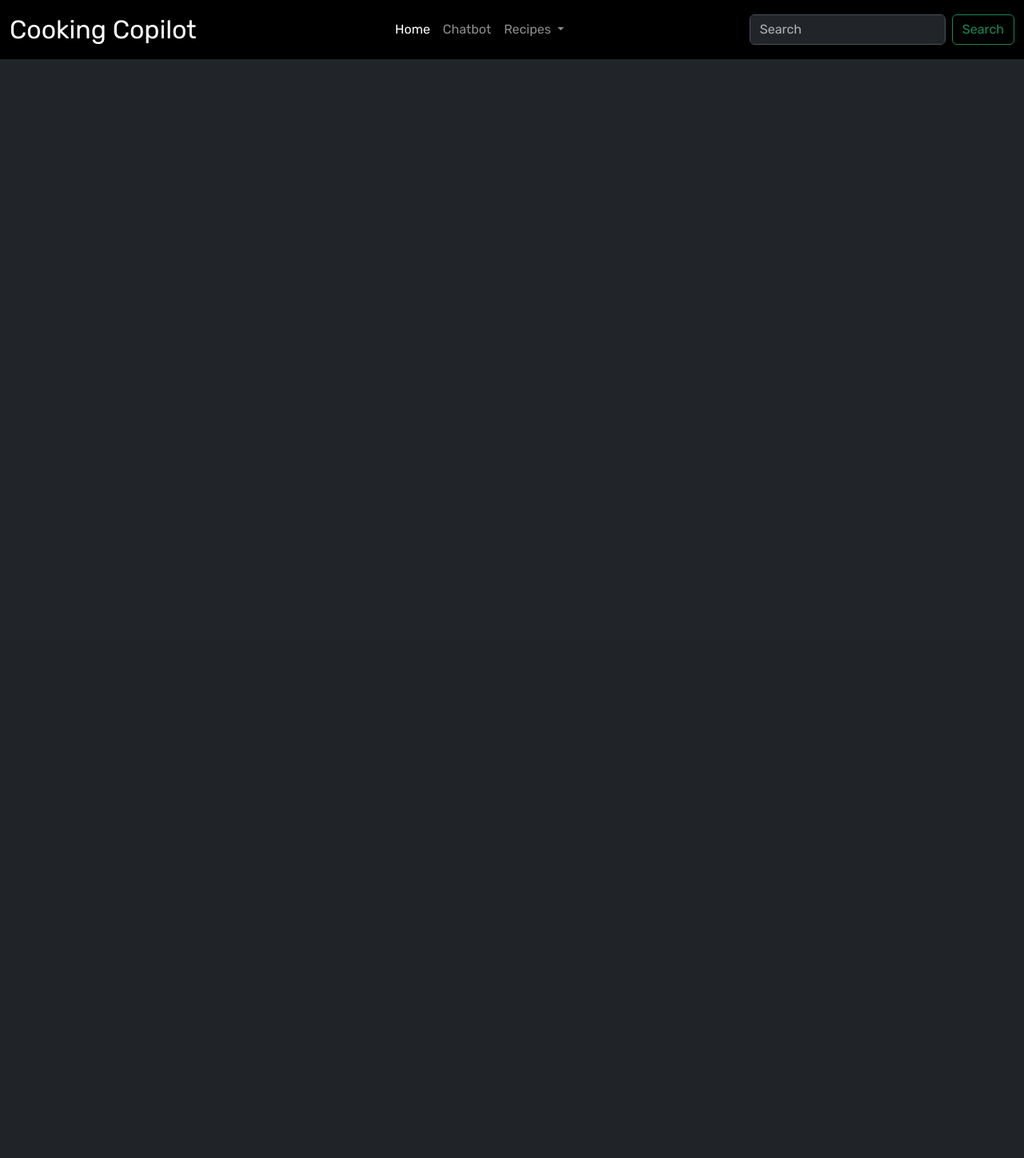
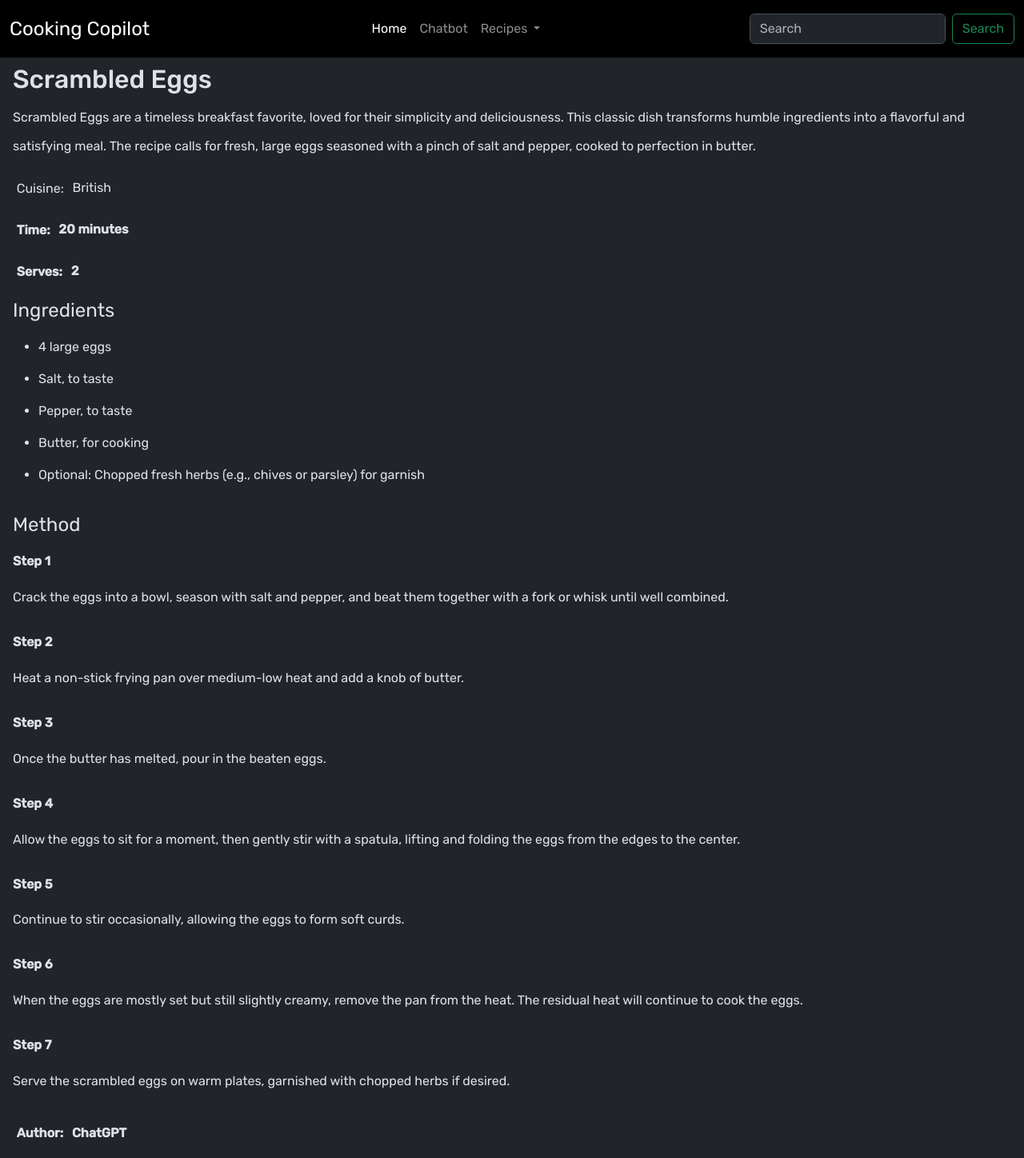
Before and after one commit to sbains2303/AI-Chatbots, a Flask app: page /scrambled-eggs in a window 1280 px wide. Shown: the whole page at 80% size. Before the commit the page ends 74 px from the top, so only its background shows below. Run offline with Flask 3, Linux system fonts and the light colour scheme.

Commit message:
Recipe pages added
Added new page for users to add new recipes in form and created base jinja2 template for recipe pages as well as example recipes.

```diff
--- a/code/website/app.py
+++ b/code/website/app.py
@@ -1,19 +1,33 @@
 from flask import Flask, render_template
+import yaml
 
 app = Flask(__name__, static_url_path='/static')
 
 @app.route('/')
-def index():
-    return render_template("index.html")
+def home():
+    return render_template("layout.html")
+
+with open("templates/scrambled-eggs-content.yaml", "r") as file:
+    scrambled_eggs_content = yaml.safe_load(file)
+
+@app.route('/scrambled-eggs')
+def scrambledEggs():
+    return render_template("recipes.html", **scrambled_eggs_content)
+
+with open("templates/chicken-korma.yaml", "r") as file:
+    chicken_korma_content = yaml.safe_load(file)
 
 @app.route('/chicken-korma')
 def chickenKorma():
-    return render_template("chicken-korma.html")
+    return render_template("recipes.html", **chicken_korma_content)
 
-@app.route('/scrambled-eggs')
-def scrambledEggs():
-    return render_template("scrambled-eggs.html")
+with open("templates/salmon-fishcakes-content.yaml", "r") as file:
+    salmon_fishcakes_content = yaml.safe_load(file)
 
 @app.route('/salmon-fishcakes')
 def salmonFishcakes():
-    return render_template("salmon-fishcakes.html")
+    return render_template("recipes.html", **salmon_fishcakes_content)
+
+@app.route('/new-recipe')
+def newRecipe():
+    return render_template("new-recipe.html")
--- a/code/website/static/css/style.css
+++ b/code/website/static/css/style.css
@@ -6,10 +6,9 @@ body {
     font-family: var(--bs-body-font-family);
 }
 
-/* If you want to specify the font for specific elements within the navbar */
 .navbar .navbar-brand {
     font-family: var(--bs-body-font-family);
-    font-size: 2rem;
+    font-size: 1.5rem;
 }
 
 .navbar .navbar-nav .nav-link {
@@ -26,3 +25,124 @@ body {
     font-size: 1.5rem;
     text-align: center;
 }
+
+.page-content{
+    margin-left: 1rem;
+    font-size: 1.5rem;
+}
+
+h2 {
+    margin-top: 0.5rem;
+}
+
+.title{
+    display:inline-block;
+}
+
+.label {
+  padding:0.3rem;
+  font-size: 1rem;
+}
+
+.bold {
+    font-weight: bold;
+}
+
+.content {
+    font-size: 1rem;
+}
+
+.lists {
+    font-size: 1rem;
+    padding-bottom:1rem;
+}
+
+.step {
+    font-weight: bold;
+    font-size: 1rem;
+    padding-bottom:0.3rem;
+}
+
+.description {
+    line-height: 1;
+}
+
+.input:hover {
+  box-shadow:0 0 5px 0.5px white;
+}
+
+.input, textarea {
+  font-family:inherit;
+  font-size: 1rem;
+}
+
+.input {
+      border:none;
+      min-height: 1rem;
+      min-width: 5rem;
+      border-radius:10px;
+}
+
+.inputdesc {
+    border: none;
+    min-height: 100px;
+    min-width: 5rem;
+    border-radius: 10px;
+    font-family: inherit;
+    font-size: 10px;
+}
+
+.inputdesc:hover {
+    box-shadow: 0 0 5px 0.5px white;
+}
+
+textarea {
+    resize: none;
+}
+
+.button {
+    background-color: #4caf50;
+    color: #fff;
+    padding: 10px 20px;
+    font-size: 16px;
+    border: none;
+    border-radius: 5px;
+    cursor: pointer;
+    margin-bottom: 3rem;
+}
+
+.button:hover {
+    background-color: #45a049;
+}
+
+.buttonFile {
+    padding: 10px;
+    border: 1px solid #ccc;
+    border-radius: 5px;
+    font-size: 16px;
+    margin-bottom: 1rem;
+    background-color: #595F58;
+  }
+
+.buttonFile::-webkit-file-upload-button {
+    visibility: hidden;
+}
+
+.buttonFile::before {
+    content: 'Select a file';
+    display: inline-block;
+    background-color: #3498db;
+    color: #fff;
+    border: 1px solid #3498db;
+    border-radius: 5px;
+    padding: 8px 12px;
+    cursor: pointer;
+}
+
+.buttonFile::after {
+    content: 'File selected: ' attr(data-file-name);
+    display: block;
+    margin-top: 10px;
+    font-size: 14px;
+    color: #333;
+}
--- /dev/null
+++ b/code/website/templates/chicken-korma.yaml
@@ -0,0 +1,34 @@
+title: "Chicken Korma"
+Cuisine: "Indian"
+Time: "1 hour"
+Serves: "4"
+Description: |
+  Chicken Korma is a rich and flavorful Indian dish made with succulent pieces of chicken simmered in a creamy, aromatic curry. This royal dish is a perfect blend of spices, yogurt, and nuts, creating a dish that's both mild and indulgent.
+
+ingredient_list:
+  - "500g boneless, skinless chicken, cut into cubes"
+  - "1 cup plain yogurt"
+  - "1 cup chopped onions"
+  - "1/2 cup cashews, soaked in water"
+  - "2 tablespoons ghee or cooking oil"
+  - "1 tablespoon ginger-garlic paste"
+  - "1 teaspoon ground turmeric"
+  - "1 teaspoon ground coriander"
+  - "1 teaspoon ground cumin"
+  - "1 teaspoon chili powder"
+  - "1/2 teaspoon cardamom powder"
+  - "1/2 teaspoon cinnamon powder"
+  - "Salt, to taste"
+  - "Fresh cilantro, chopped, for garnish"
+
+method_list:
+  - "In a blender, blend soaked cashews and yogurt into a smooth paste."
+  - "In a large pan, heat ghee or oil. Add chopped onions and sauté until golden brown."
+  - "Add ginger-garlic paste and sauté until the raw smell disappears."
+  - "Add chicken pieces and cook until they are browned on all sides."
+  - "Add ground turmeric, coriander, cumin, chili powder, cardamom powder, cinnamon powder, and salt. Mix well."
+  - "Pour in the cashew-yogurt paste and stir to combine."
+  - "Cover and simmer until the chicken is cooked through and the curry thickens."
+  - "Garnish with fresh cilantro and serve hot with rice or naan."
+
+Author: "ChatGPT"
--- a/code/website/templates/layout.html
+++ b/code/website/templates/layout.html
@@ -3,21 +3,16 @@
 <head>
   {% block head %}
   <meta name="viewport" content="initial-scale=1, width=device-width" charset="utf-8" title="Home page">
-
   <title>{% block title %}Cooking Copilot{% endblock %}</title>
   <link href="https://cdn.jsdelivr.net/npm/bootstrap@5.3.2/dist/css/bootstrap.min.css" rel="stylesheet" integrity="sha384-T3c6CoIi6uLrA9TneNEoa7RxnatzjcDSCmG1MXxSR1GAsXEV/Dwwykc2MPK8M2HN" crossorigin="anonymous">
-
   <link rel="preconnect" href="https://fonts.googleapis.com">
   <link rel="preconnect" href="https://fonts.gstatic.com" crossorigin>
   <link href="https://fonts.googleapis.com/css2?family=Rubik:wght@400;500&display=swap" rel="stylesheet">
-
   <link rel="stylesheet" type="text/css" href="{{ url_for('static', filename='css/style.css') }}">
   {% endblock %}
 </head>
-  {% block content %}
 <body>
   <script src="https://cdn.jsdelivr.net/npm/bootstrap@5.3.2/dist/js/bootstrap.bundle.min.js" integrity="sha384-C6RzsynM9kWDrMNeT87bh95OGNyZPhcTNXj1NW7RuBCsyN/o0jlpcV8Qyq46cDfL" crossorigin="anonymous"></script>
-
   <div class="bg-steel">
     <nav class="navbar navbar-expand-sm navbar-dark fs-5 flex-sm-nowrap flex-wrap" data-bs-theme="dark">
       <div class="container-fluid">
@@ -28,7 +23,7 @@
         <div class="navbar-collapse collapse flex-grow-1 justify-content-center" id="navbarSupportedContent">
           <ul class="navbar-nav me-auto mb-2 mt-2 pl-3">
             <li class="nav-item">
-                                    <a class="nav-link active" aria-current="page" href="#">Home</a>
+                <a class="nav-link active" aria-current="page" href="{{ url_for('home') }}">Home</a>
             </li>
             <li class="nav-item">
               <a class="nav-link" href="#">Chatbot</a>
@@ -40,8 +35,9 @@
               <ul class="dropdown-menu">
                 <li><a class="dropdown-item" href="/chicken-korma">Chicken Korma</a></li>
                 <li><a class="dropdown-item" href="/salmon-fishcakes">Salmon Fishcakes</a></li>
+                <li><a class="dropdown-item" href="/scrambled-eggs">Scrambled Eggs</a></li>
                 <li><hr class="dropdown-divider"></li>
-                                        <li><a class="dropdown-item" href="/scrambled-eggs">Scrambled Eggs</a></li>
+                <li><a class="dropdown-item" href="/new-recipe">Add Recipe</a></li>
               </ul>
             </li>
           </ul>
@@ -53,6 +49,7 @@
       </div>
     </nav>
   </div>
-            {% endblock %}
+
+  {% block content %}{% endblock %}
 </body>
 </html>
--- a/code/website/templates/recipes.html
+++ b/code/website/templates/recipes.html
@@ -1,8 +1,35 @@
 {% extends "layout.html" %}
-{% block title %}{% endblock %}
-{% block head %}
-  {{ super() }}
+
+{% block content %}
+    <div class="page-content">
+        {% block header %} <h2><span class="title">{{ title }}</span></h2> {% endblock %}
+        {% if Img %}
+            <div class="image-content">
+                <img src="{{ Img }}" alt="Recipe Image">
+            </div>
+        {% endif %}
+        <p><span class="content description">{{ Description }}</span></p>
+        <p><span class="label">Cuisine:</span> <span class="content">{{ Cuisine }}</span></p>
+        <p><span class="label bold">Time:</span> <span class="content bold">{{ Time }}</span></p>
+        <p><span class="label bold">Serves:</span> <span class="content bold">{{ Serves }}</span></p>
+
+        <p>Ingredients</p>
+        {% block ingredients %}
+            <ul>
+                {% for ingredient in ingredient_list %}
+                    <li class="lists">{{ ingredient }}</li>
+                {% endfor %}
+            </ul>
+        {% endblock %}
+
+        <p>Method</p>
+        {% block steps %}
+            {% for step in method_list %}
+                <p class="step">Step {{ loop.index }}</p>
+                <p class="lists">{% block loop_item scoped %}{{ step }}{% endblock %}</p>
+            {% endfor %}
+        {% endblock %}
+
+        <p><span class="label bold">Author:</span> <span class="content bold">{{ Author }}</span></p>
+    </div>
 {% endblock %}
-{% block content %}
-    {{ super() }}
-{% endblock %}
--- /dev/null
+++ b/code/website/templates/salmon-fishcakes-content.yaml
@@ -0,0 +1,29 @@
+title: "Salmon Fishcakes"
+Cuisine: "Seafood"
+Time: "30 minutes"
+Serves: "4"
+Description: |
+  Salmon Fishcakes are a delicious and easy-to-make seafood dish. These flavorful patties are made with fresh salmon, mashed potatoes, and a blend of herbs and spices. Crispy on the outside and tender on the inside, they make for a perfect appetizer or main course.
+
+ingredient_list:
+  - "500g fresh salmon fillets, cooked and flaked"
+  - "500g potatoes, boiled and mashed"
+  - "1/2 cup breadcrumbs"
+  - "1/4 cup chopped fresh parsley"
+  - "1/4 cup chopped green onions"
+  - "1 egg, beaten"
+  - "1 tablespoon Dijon mustard"
+  - "1 teaspoon lemon juice"
+  - "Salt and pepper, to taste"
+  - "Vegetable oil, for frying"
+
+method_list:
+  - "In a large bowl, combine flaked salmon, mashed potatoes, breadcrumbs, parsley, green onions, beaten egg, Dijon mustard, lemon juice, salt, and pepper. Mix well."
+  - "Shape the mixture into round patties and place them on a baking sheet."
+  - "Refrigerate the fishcakes for at least 15 minutes to firm up."
+  - "Heat vegetable oil in a pan over medium heat."
+  - "Fry the fishcakes until golden brown on both sides, turning carefully to avoid breaking them."
+  - "Remove from the pan and place on a paper towel to absorb excess oil."
+  - "Serve the salmon fishcakes hot with your favorite dipping sauce or a side salad."
+
+Author: "ChatGPT"
--- /dev/null
+++ b/code/website/templates/scrambled-eggs-content.yaml
@@ -0,0 +1,21 @@
+title: "Scrambled Eggs"
+Cuisine: "British"
+Time: "20 minutes"
+Serves: "2"
+Description:
+  "Scrambled Eggs are a timeless breakfast favorite, loved for their simplicity and deliciousness. This classic dish transforms humble ingredients into a flavorful and satisfying meal. The recipe calls for fresh, large eggs seasoned with a pinch of salt and pepper, cooked to perfection in butter."
+ingredient_list:
+  - "4 large eggs"
+  - "Salt, to taste"
+  - "Pepper, to taste"
+  - "Butter, for cooking"
+  - "Optional: Chopped fresh herbs (e.g., chives or parsley) for garnish"
+method_list:
+  - "Crack the eggs into a bowl, season with salt and pepper, and beat them together with a fork or whisk until well combined."
+  - "Heat a non-stick frying pan over medium-low heat and add a knob of butter."
+  - "Once the butter has melted, pour in the beaten eggs."
+  - "Allow the eggs to sit for a moment, then gently stir with a spatula, lifting and folding the eggs from the edges to the center."
+  - "Continue to stir occasionally, allowing the eggs to form soft curds."
+  - "When the eggs are mostly set but still slightly creamy, remove the pan from the heat. The residual heat will continue to cook the eggs."
+  - "Serve the scrambled eggs on warm plates, garnished with chopped herbs if desired."
+Author: "ChatGPT"
--- a/code/website/templates/scrambled-eggs.html
+++ /dev/null
@@ -1,8 +0,0 @@
-{% extends "layout.html" %}
-{% block title %}Index{% endblock %}
-{% block head %}
-  {{ super() }}
-{% endblock %}
-{% block content %}
-    {{ super() }}
-{% endblock %}
```
Also changed, not shown: code/website/templates/chicken-korma.html (deleted, +0 -7 lines), code/website/templates/index.html (deleted, +0 -7 lines), code/website/templates/new-recipe.html (added, +70 -0 lines), code/website/templates/salmon-fishcakes.html (deleted, +0 -7 lines), code/website/templates/create-recipe.html (deleted), code/website/templates/scrambled-eggs-image.jpg (added). Lines whose indentation alone changed are shown as unchanged.
